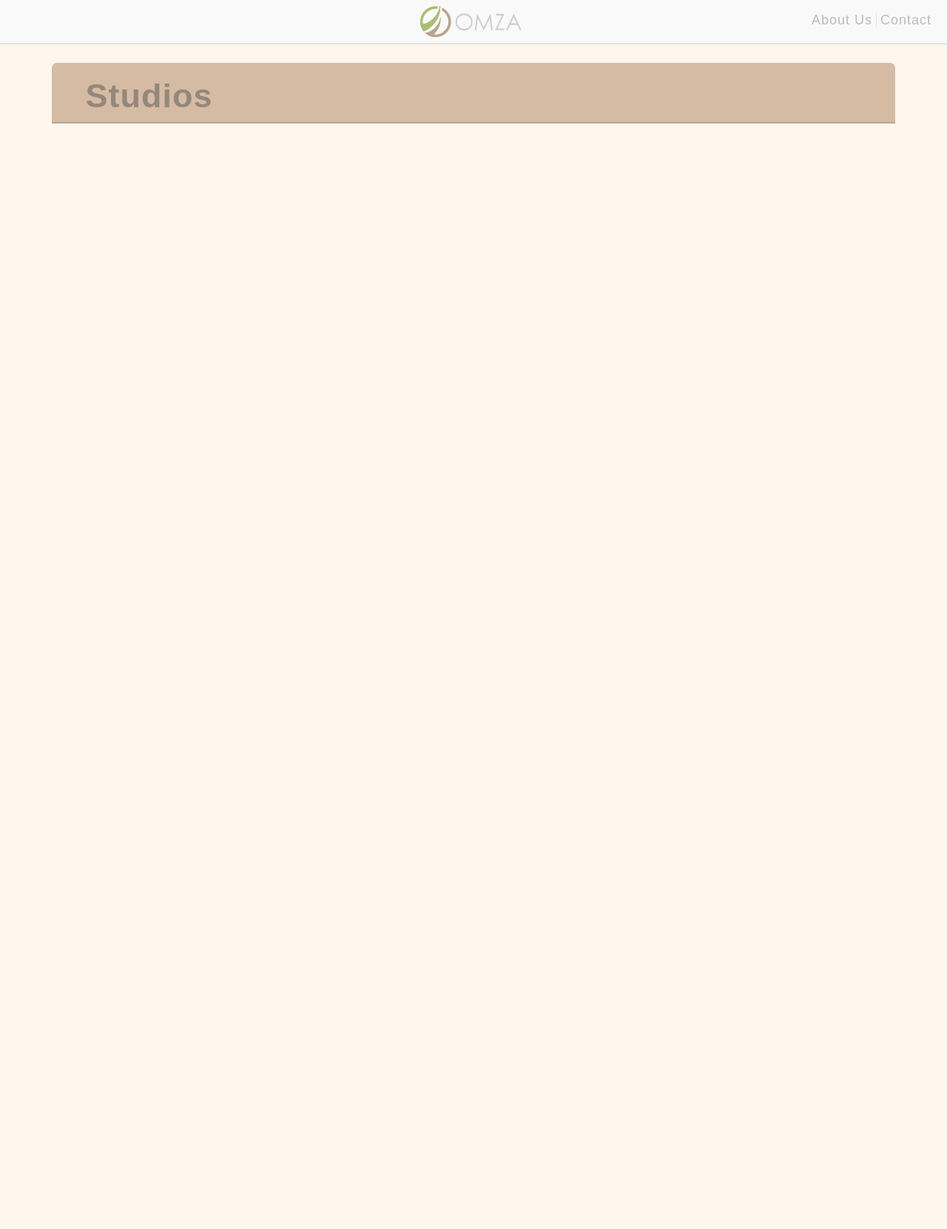
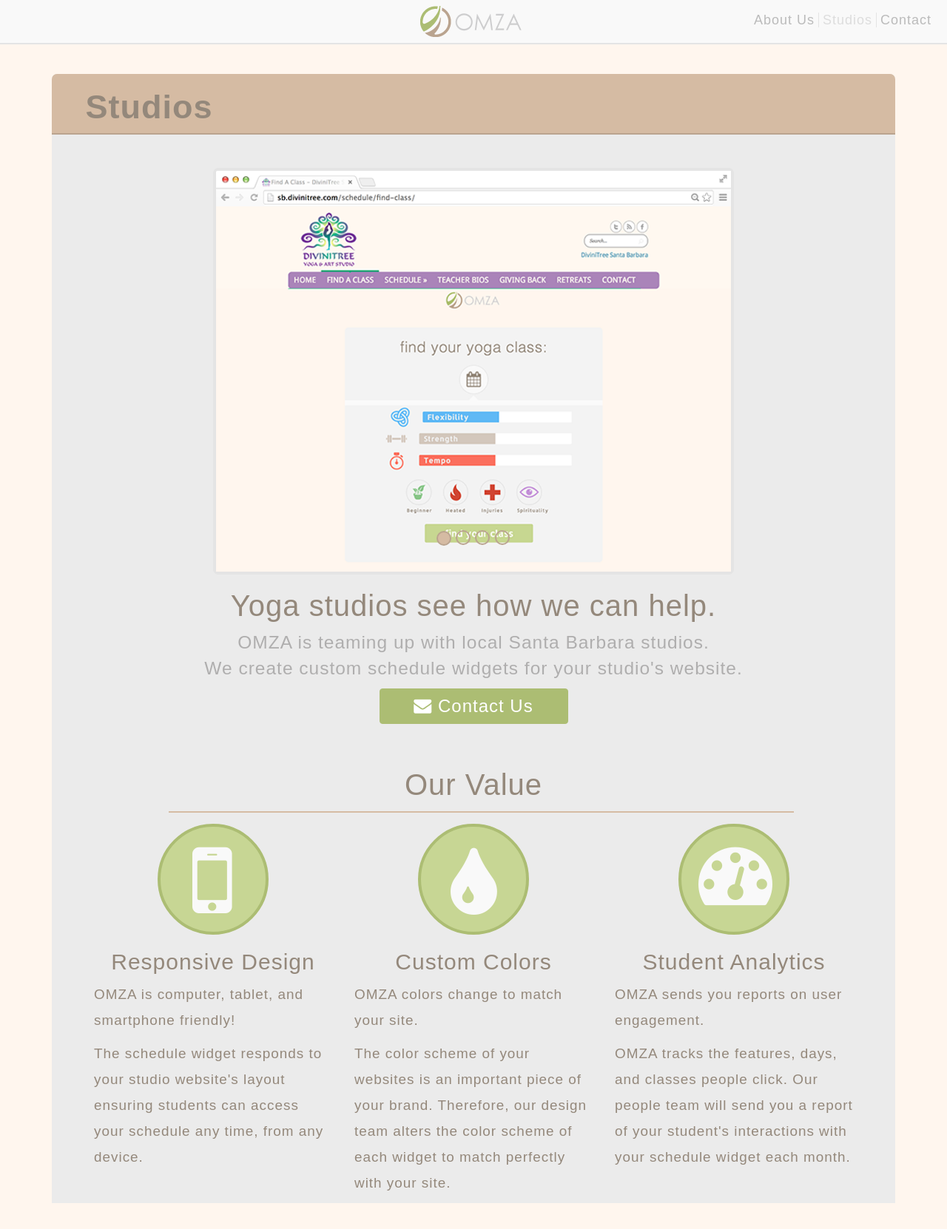
Before and after one commit to kespinola/omza-yoga, a PHP site: page /studio.php in a window 1280 px wide. Shown: the whole page at 74% size. Before the commit the page ends 167 px from the top, so only its background shows below. Run offline with PHP 8.4, Linux system fonts and the light colour scheme; some libraries are stand-ins or nearby versions; some web fonts are replaced.

Commit message:
Created Studio Page

```diff
--- a/contact.php
+++ b/contact.php
@@ -5,7 +5,7 @@
 <?php
     include_once('nav-header.php');
 ?>
-<div class="container center-block about-page">
+<div class="container center-block extra-page">
 	<div class="detail-wrap">
 		<div class="header-info">
 			<h1 class="info-header">Contact Us</h1>
--- a/css/main.css
+++ b/css/main.css
@@ -378,7 +378,7 @@ bottom: 15px;
   height: 60px;
   padding: 8px 16px 12px 8px;
   position: fixed;
-  z-index: 2;
+  z-index: 30;
   top: 0;
   width: 100%; }
 
@@ -406,6 +406,10 @@ bottom: 15px;
   padding-right: 5px;
 }
 
+.studio-page .col-md-8{
+  padding-left: 0px;
+  padding-right: 0px
+}
 
 .nav-links a:hover{
   color: #dddddd;
@@ -1560,24 +1564,31 @@ right: 271px;
 
 /*About Us Element Stylings*/
 
-.about-page .row{
+.about-page .row, .extra-page .row{
   padding-left: 5%;
   padding-right: 5%;
 }
 
-.about-page p{
+.extra-page p{
   font-size: 1.35em;
   line-height: 35px;
 }
 
-.about-page .detail-wrap{
+.extra-page .detail-wrap{
   margin-top: 85px;
+  margin-bottom: 35px;
 }
 
 .about-page .mission-section{
   padding-top: 100px;
 }
 
+.studio-page .detail-wrap{
+  margin-top: 100px;
+}
+.top-space{
+  margin-top: 45px;
+}
 .circle-background{
   height: 150px;
   width: 150px;
@@ -1589,7 +1600,7 @@ right: 271px;
 
 }
 
-.about-short-description{
+.extra-short-description{
 font-size: 1.75em !important;
 line-height: 47px;
 font-weight: 400;
@@ -1603,18 +1614,18 @@ color: #AFAEAE;
   margin-left: 30px;
 }
 
-.value-section h3{
+.value-section h3, .extra-page h3{
   text-align: center;
   font-size: 30px;
 }
-.about-page h2{
+.about-page h2, .extra-page h2{
   text-align: center;
   font-weight: 500;
 }
-.about-page h1{
+.extra-page h1{
   font-weight: 800;
 }
-.about-page hr{
+.about-page hr, .extra-page hr{
   width: 80%;
   border-top: 2px solid #D5BBA3;
   margin-left: 11%;
@@ -1634,6 +1645,35 @@ color: #AFAEAE;
   text-align: center;
 }
 
+/*Studio Page Styling*/
+
+.studio-page .fa-mobile{
+  margin-top: 10px;
+  margin-left: 43px;
+  font-size: 125px;
+}
+
+.studio-page .fa-tint{
+  font-size: 110px;
+  margin-top: 25px;
+  margin-left: 40px;
+}
+
+.studio-page .fa-tachometer{
+  font-size: 100px;
+  margin-top: 13px;
+  margin-left: 23px
+}
+.carousel-indicators .active{
+  width: 20px;
+  height: 20px;
+  background-color: #d5bba3;
+}
+.carousel-indicators li{
+  width: 20px;
+  height: 20px;
+  border: 2px solid #baa48f;
+}
 /*
 Contact Page Styling
 */
--- a/nav-header.php
+++ b/nav-header.php
@@ -2,7 +2,7 @@
        <a href="/index.php" class="logo t05">OMZA</a>
         <div class="nav-links">
  		    <a href="/about.php" class="t03">About Us</a>
- 		 <!--    <a href="/studio.php" class=" studio-link t03">Studios</a> -->
+ 		 	<a href="/studio.php" class=" studio-link t03">Studios</a>
  		    <a href="/contact.php" class="contact-link t03">Contact</a>
        	</div>
 
--- a/studio.php
+++ b/studio.php
@@ -5,14 +5,102 @@
 <?php
     include_once('nav-header.php');
 ?>
-<div class="container center-block about-page">
+<div class="container center-block studio-page extra-page">
 	<div class="detail-wrap">
 		<div class="header-info">
 			<h1 class="info-header">Studios</h1>
 		</div>
+
+
 		<div class="row">
+			<div class="col-md-8 col-md-offset-2 pic-border top-space">
+				<img src="img/chrome-divinitree-bar.png" attr="chrome bar" style="width: 100%" class="img-responsive"></img>
+				<div id="carousel-example-generic" class="carousel slide" data-ride="carousel">
+					  <!-- Indicators -->
+					  <ol class="carousel-indicators">
+					    <li data-target="#carousel-example-generic" data-slide-to="0" class="active"></li>
+					    <li data-target="#carousel-example-generic" data-slide-to="1"></li>
+					    <li data-target="#carousel-example-generic" data-slide-to="2"></li>
+					    <li data-target="#carousel-example-generic" data-slide-to="3"></li>
+					  </ol>
 
+					  <!-- Wrapper for slides -->
+					  <div class="carousel-inner">
+					    <div class="item active">
+					      <img src="img/divinitree-embed-1.png" alt="Divinitree Embed Main Page">
+					      <div class="carousel-caption">
+
+					      </div>
+					    </div>
+
+					    <div class="item">
+					      <img src="img/divinitree-embed-2.png" alt="Divinitree Embed Page">
+					      <div class="carousel-caption">
+
+					      </div>
+					    </div>
+
+					    <div class="item">
+					      <img src="img/divinitree-embed-3.png" alt="Divinitree Embed Page">
+					      <div class="carousel-caption">
+
+					      </div>
+					    </div>
+
+					    <div class="item">
+					      <img src="img/divinitree-embed-4.png" alt="Divinitree Embed Main Page">
+					      <div class="carousel-caption">
+
+					      </div>
+					    </div>
+
+					  </div>
+
+					</div>
+			</div>
 		</div>
+
+				<div class="row company-description">
+			<div class="col-md-10 col-md-offset-1">
+				<h2>Yoga studios see how we can help.</h2>
+				<p class="extra-short-description">OMZA is teaming up with local Santa Barbara studios. <br>We create custom schedule widgets for your studio's website.</p>
+				<a class="submit btn btn-primary btn-large" href="/contact.php"><i class="fa fa-envelope"></i> Contact Us</a>
+			</div>
+		</div>
+
+
+		<div class="row" style="margin-top: 40px">
+			<h2>Our Value</h2>
+			<hr>
+
+			<div class="col-md-4">
+				<div class="circle-background">
+					<i class="fa fa-mobile"></i>
+				</div>
+				<h3>Responsive Design</h3>
+				<p>OMZA is computer, tablet, and smartphone friendly!</p>
+				<p>The schedule widget responds to your studio website's layout ensuring students can access your schedule any time, from any device.</p>
+			</div>
+
+			<div class="col-md-4">
+				<div class="circle-background">
+					<i class="fa fa-tint"></i>
+				</div>
+				<h3>Custom Colors</h3>
+				<p>OMZA colors change to match your site.</p>
+				<p>The color scheme of your websites is an important piece of your brand. Therefore, our design team alters the color scheme of each widget to match perfectly with your site.</p>
+			</div>
+
+			<div class="col-md-4">
+				<div class="circle-background">
+					<i class="fa fa-tachometer"></i>
+				</div>
+				<h3>Student Analytics</h3>
+				<p>OMZA sends you reports on user engagement.</p>
+				<p>OMZA tracks the features, days, and classes people click. Our people team will send you a report of your student's interactions with your schedule widget each month.</p>
+			</div>
+		</div>
+
 	</div>
 	</div>
 </div> <!-- Close Container Div -->
@@ -24,4 +112,5 @@
 
 <script type="text/javascript">
 	$('.studio-link').addClass('active');
+	$('.carousel').carousel()
 </script>
```
Also changed, not shown: about.php (+3 -33 lines), .htaccess (added), img/chrome-divinitree-bar.png (added), img/divinitree-embed-1.png (added), img/divinitree-embed-2.png (added), img/divinitree-embed-3.png (added), img/divinitree-embed-4.png (added).
